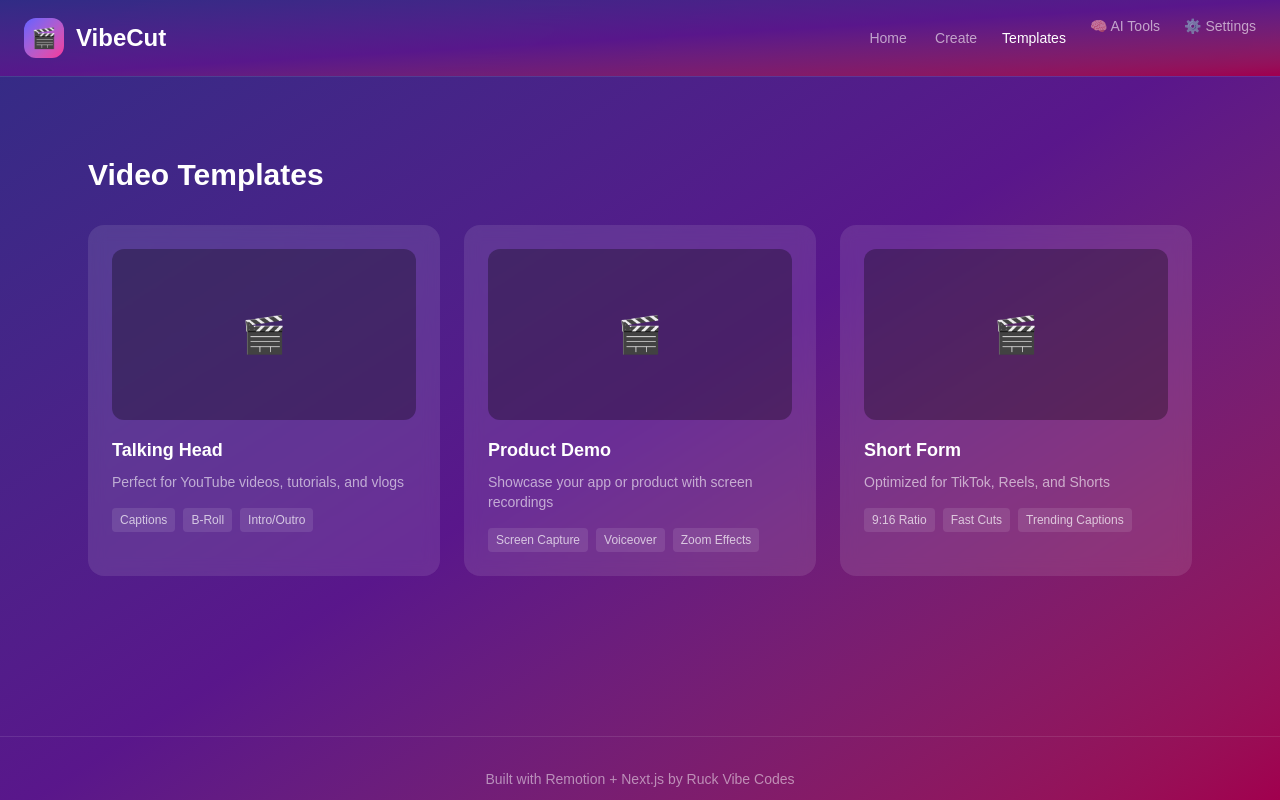
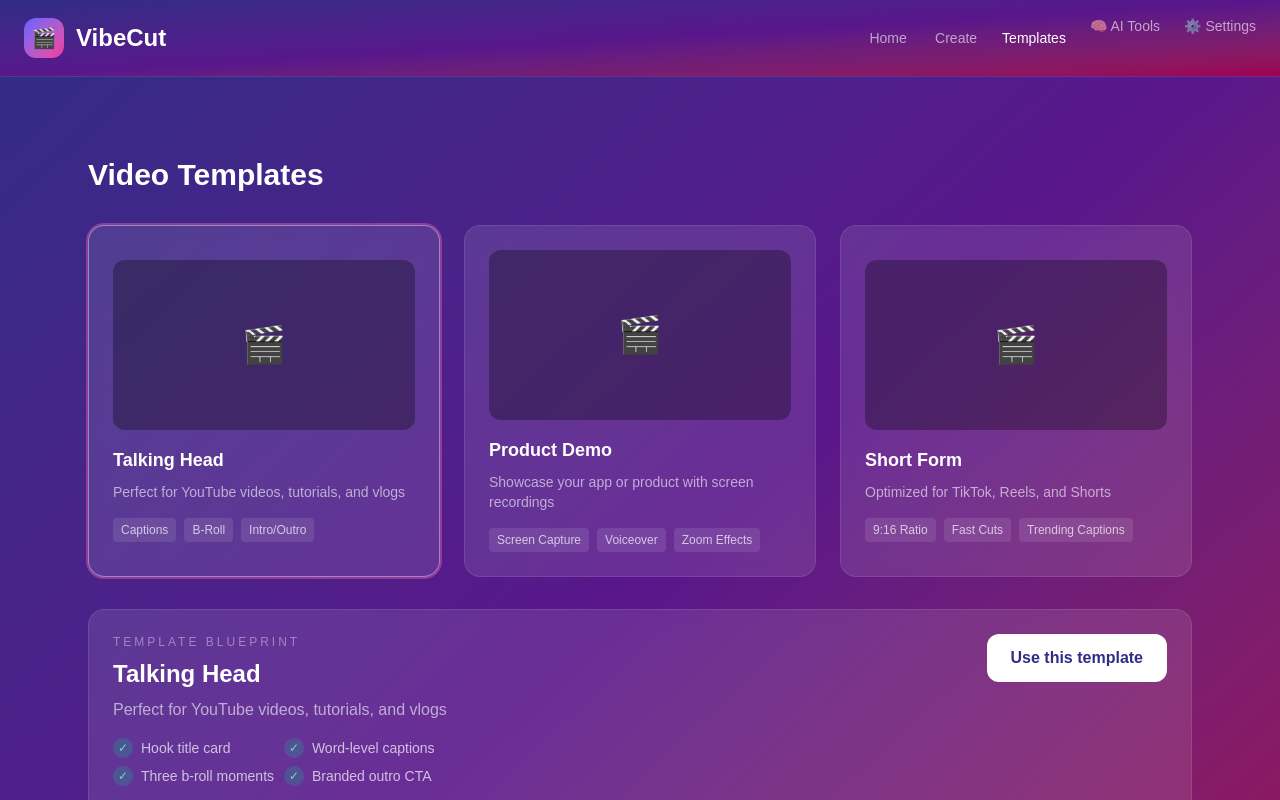
Before and after one commit to RuckVibeCodes/vibecut-web, a Next.js app: page / in a window 1280 px wide. Both pictures are taken after a click on the button "Templates". Shown: the top 800 px of the page. Built offline with nearby package versions, Linux system fonts and the light colour scheme.

Commit message:
feat: turn templates into prompt starters

```diff
--- a/src/app/page.tsx
+++ b/src/app/page.tsx
@@ -6,10 +6,44 @@ import { Player } from '@remotion/player';
 import { DemoVideo } from '@/components/DemoVideo';
 import { AIPromptEditor } from '@/components/AIPromptEditor';
 
+type VideoTemplate = {
+  title: string;
+  description: string;
+  tags: string[];
+  deliverables: string[];
+  prompt: string;
+};
+
+const VIDEO_TEMPLATES: VideoTemplate[] = [
+  {
+    title: 'Talking Head',
+    description: 'Perfect for YouTube videos, tutorials, and vlogs',
+    tags: ['Captions', 'B-Roll', 'Intro/Outro'],
+    deliverables: ['Hook title card', 'Word-level captions', 'Three b-roll moments', 'Branded outro CTA'],
+    prompt: 'Create a polished talking-head YouTube video with a 3-second hook title card, animated word-by-word captions, three relevant b-roll callouts, subtle zooms on key points, and a branded outro CTA.',
+  },
+  {
+    title: 'Product Demo',
+    description: 'Showcase your app or product with screen recordings',
+    tags: ['Screen Capture', 'Voiceover', 'Zoom Effects'],
+    deliverables: ['Problem/solution opener', 'Screen zoom beats', 'Feature callouts', 'Conversion CTA'],
+    prompt: 'Build a product demo video that opens with the pain point, alternates screen-recording sections with zoomed feature callouts, adds concise voiceover captions, and ends with a clear signup CTA.',
+  },
+  {
+    title: 'Short Form',
+    description: 'Optimized for TikTok, Reels, and Shorts',
+    tags: ['9:16 Ratio', 'Fast Cuts', 'Trending Captions'],
+    deliverables: ['9:16 composition', 'Fast jump cuts', 'High-contrast captions', 'Loop-friendly ending'],
+    prompt: 'Create a 9:16 short-form edit with fast jump cuts, high-contrast trending captions, punchy b-roll overlays, and a loop-friendly ending that returns to the opening hook.',
+  },
+];
+
 export default function Home() {
   const [activeTab, setActiveTab] = useState<'home' | 'create' | 'templates'>('home');
   const [generatedCode, setGeneratedCode] = useState<string | null>(null);
   const [mobileMenuOpen, setMobileMenuOpen] = useState(false);
+  const [selectedTemplate, setSelectedTemplate] = useState<VideoTemplate>(VIDEO_TEMPLATES[0]);
+  const [draftPrompt, setDraftPrompt] = useState('');
 
   return (
     <div className="min-h-screen bg-gradient-to-br from-indigo-900 via-purple-900 to-pink-800">
@@ -207,7 +241,7 @@ export default function Home() {
               <h3 className="text-base sm:text-lg font-semibold text-white mb-3 sm:mb-4 flex items-center gap-2">
                 <span className="text-lg sm:text-xl">✨</span> AI Video Editor
               </h3>
-              <AIPromptEditor onGenerateCode={setGeneratedCode} />
+              <AIPromptEditor onGenerateCode={setGeneratedCode} draftPrompt={draftPrompt} />
             </div>
 
             {/* Upload + Preview */}
@@ -297,22 +331,47 @@ export default function Home() {
           <h2 className="text-2xl sm:text-3xl font-bold text-white mb-6 sm:mb-8">Video Templates</h2>
 
           <div className="grid sm:grid-cols-2 lg:grid-cols-3 gap-4 sm:gap-6">
-            <TemplateCard
-              title="Talking Head"
-              description="Perfect for YouTube videos, tutorials, and vlogs"
-              tags={['Captions', 'B-Roll', 'Intro/Outro']}
-            />
-            <TemplateCard
-              title="Product Demo"
-              description="Showcase your app or product with screen recordings"
-              tags={['Screen Capture', 'Voiceover', 'Zoom Effects']}
-            />
-            <TemplateCard
-              title="Short Form"
-              description="Optimized for TikTok, Reels, and Shorts"
-              tags={['9:16 Ratio', 'Fast Cuts', 'Trending Captions']}
-            />
+            {VIDEO_TEMPLATES.map((template) => (
+              <TemplateCard
+                key={template.title}
+                template={template}
+                selected={selectedTemplate.title === template.title}
+                onSelect={() => setSelectedTemplate(template)}
+              />
+            ))}
           </div>
+
+          <section className="mt-6 sm:mt-8 bg-white/10 backdrop-blur rounded-2xl p-5 sm:p-6 border border-white/10">
+            <div className="flex flex-col lg:flex-row lg:items-start lg:justify-between gap-5">
+              <div>
+                <p className="text-xs uppercase tracking-[0.25em] text-white/40 mb-2">Template blueprint</p>
+                <h3 className="text-xl sm:text-2xl font-bold text-white mb-2">{selectedTemplate.title}</h3>
+                <p className="text-white/60 text-sm sm:text-base max-w-2xl">{selectedTemplate.description}</p>
+                <div className="grid sm:grid-cols-2 gap-2 mt-4">
+                  {selectedTemplate.deliverables.map((item) => (
+                    <div key={item} className="flex items-center gap-2 text-sm text-white/70">
+                      <span className="w-5 h-5 rounded-full bg-emerald-400/20 text-emerald-300 flex items-center justify-center text-xs">✓</span>
+                      {item}
+                    </div>
+                  ))}
+                </div>
+              </div>
+              <button
+                onClick={() => {
+                  setDraftPrompt(selectedTemplate.prompt);
+                  setActiveTab('create');
+                  setGeneratedCode(null);
+                }}
+                className="w-full lg:w-auto px-6 py-3 bg-white text-indigo-900 font-semibold rounded-xl hover:bg-white/90 active:scale-[0.98] transition"
+              >
+                Use this template
+              </button>
+            </div>
+            <div className="mt-5 bg-black/30 rounded-xl p-4 border border-white/10">
+              <p className="text-white/40 text-xs mb-2">AI prompt seed</p>
+              <p className="text-white/75 text-sm">{selectedTemplate.prompt}</p>
+            </div>
+          </section>
         </main>
       )}
 
@@ -348,21 +407,26 @@ function WorkflowStep({ number, title, description }: { number: number; title: s
   );
 }
 
-function TemplateCard({ title, description, tags }: { title: string; description: string; tags: string[] }) {
+function TemplateCard({ template, selected, onSelect }: { template: VideoTemplate; selected: boolean; onSelect: () => void }) {
   return (
-    <div className="bg-white/10 backdrop-blur rounded-2xl p-4 sm:p-6 hover:bg-white/15 active:scale-[0.98] transition cursor-pointer">
+    <button
+      onClick={onSelect}
+      className={`bg-white/10 backdrop-blur rounded-2xl p-4 sm:p-6 hover:bg-white/15 active:scale-[0.98] transition cursor-pointer text-left border ${
+        selected ? 'border-white/40 ring-2 ring-pink-400/40' : 'border-white/10'
+      }`}
+    >
       <div className="aspect-video bg-black/30 rounded-xl mb-3 sm:mb-4 flex items-center justify-center">
         <span className="text-3xl sm:text-4xl">🎬</span>
       </div>
-      <h3 className="text-base sm:text-lg font-semibold text-white mb-1 sm:mb-2">{title}</h3>
-      <p className="text-white/60 text-xs sm:text-sm mb-3 sm:mb-4">{description}</p>
+      <h3 className="text-base sm:text-lg font-semibold text-white mb-1 sm:mb-2">{template.title}</h3>
+      <p className="text-white/60 text-xs sm:text-sm mb-3 sm:mb-4">{template.description}</p>
       <div className="flex flex-wrap gap-1.5 sm:gap-2">
-        {tags.map((tag) => (
+        {template.tags.map((tag) => (
           <span key={tag} className="px-2 py-1 bg-white/10 rounded text-[10px] sm:text-xs text-white/70">
             {tag}
           </span>
         ))}
       </div>
-    </div>
+    </button>
   );
 }
--- a/src/components/AIPromptEditor.tsx
+++ b/src/components/AIPromptEditor.tsx
@@ -12,6 +12,7 @@ interface Message {
 
 interface Props {
   onGenerateCode?: (code: string) => void;
+  draftPrompt?: string;
 }
 
 const EXAMPLE_PROMPTS = [
@@ -22,7 +23,7 @@ const EXAMPLE_PROMPTS = [
   "Create a TikTok-style vertical video with trending caption style",
 ];
 
-export function AIPromptEditor({ onGenerateCode }: Props) {
+export function AIPromptEditor({ onGenerateCode, draftPrompt }: Props) {
   const [messages, setMessages] = useState<Message[]>([
     {
       id: '1',
@@ -35,6 +36,12 @@ export function AIPromptEditor({ onGenerateCode }: Props) {
   const [isLoading, setIsLoading] = useState(false);
   const [apiKeyMissing, setApiKeyMissing] = useState(false);
   const messagesEndRef = useRef<HTMLDivElement>(null);
+
+  useEffect(() => {
+    if (draftPrompt) {
+      setInput(draftPrompt);
+    }
+  }, [draftPrompt]);
 
   useEffect(() => {
     // Check if API keys are configured
```
